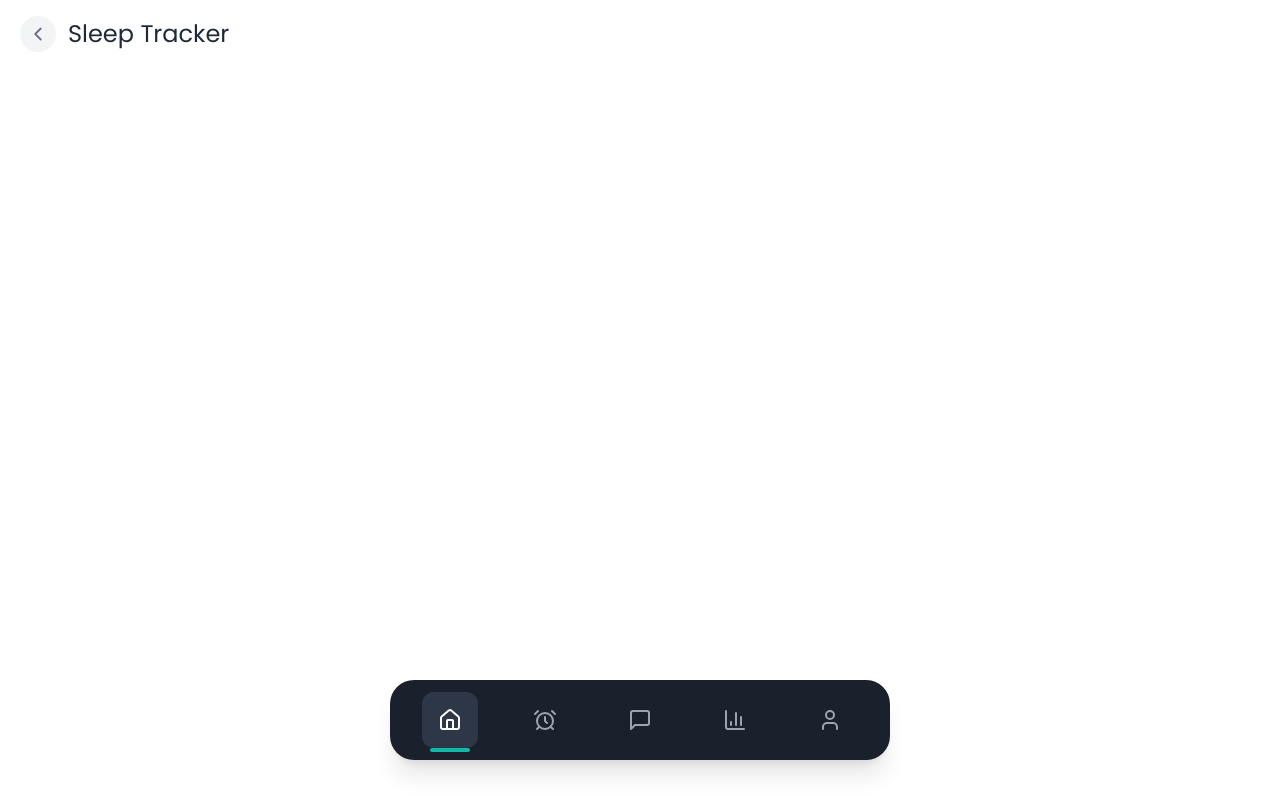
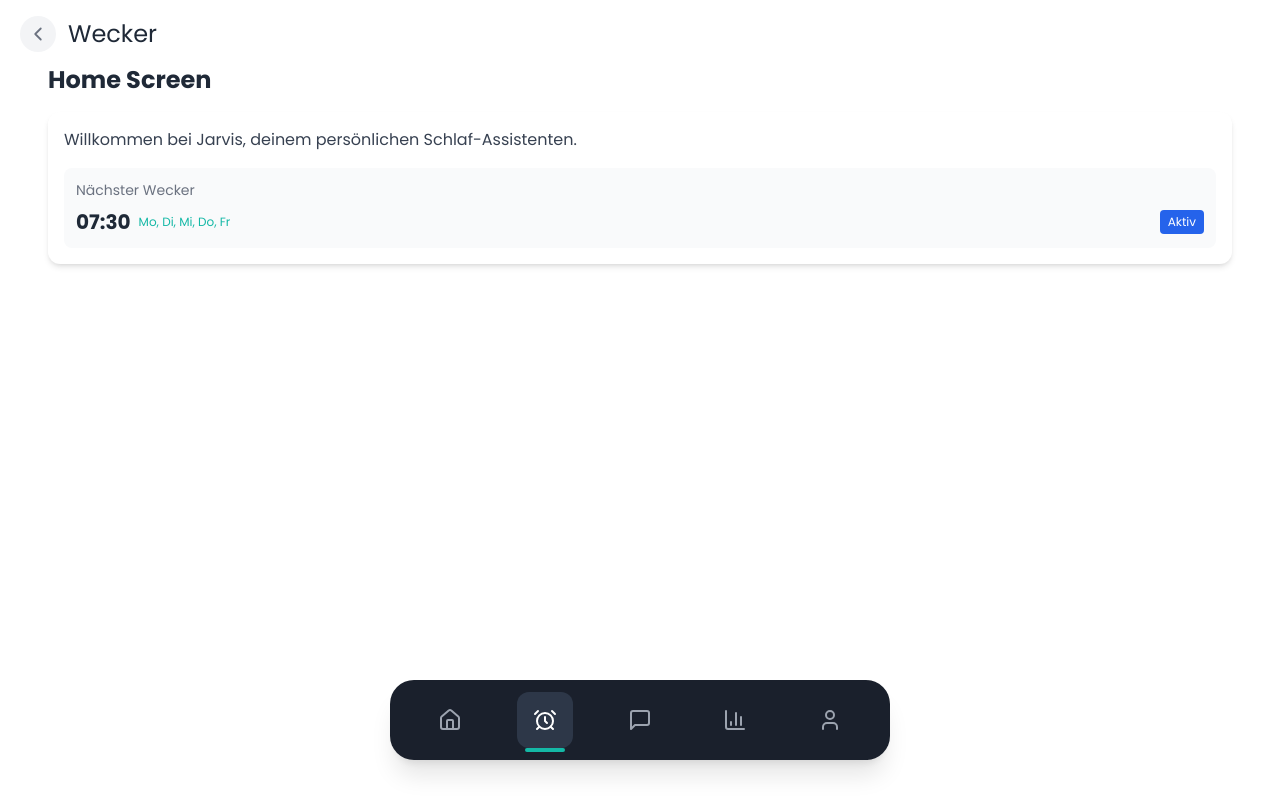
Before and after one commit to mathisarends/Jarvis-MKIII, a React (Vite) app in the folder frontend/: page /alarm in a window 1280 px wide. Built offline with nearby package versions, Linux system fonts and the light colour scheme; a web font is replaced by a local one.

Commit message:
Add routing and screens

```diff
--- a/frontend/package.json
+++ b/frontend/package.json
@@ -13,7 +13,8 @@
     "axios": "^1.6.7",
     "lucide-react": "^0.511.0",
     "react": "^18.2.0",
-    "react-dom": "^18.2.0"
+    "react-dom": "^18.2.0",
+    "react-router-dom": "^7.6.0"
   },
   "devDependencies": {
     "@types/react": "^18.2.56",
--- a/frontend/src/App.tsx
+++ b/frontend/src/App.tsx
@@ -1,13 +1,70 @@
-import HeaderComponent from "./components/headerComponent"
-import NavbarComponent from "./components/navbarComponent"
+import { BrowserRouter as Router, Routes, Route, useNavigate, useLocation } from "react-router-dom";
+import HomeScreen from "./features/homeScreen";
+import AlarmScreen from "./features/alarmScreen";
+import HeaderComponent from "./components/headerComponent";
+import NavbarComponent from "./components/navbarComponent";
+
+const HeaderWrapper = () => {
+  const navigate = useNavigate();
+  const location = useLocation();
+
+  const getTitle = () => {
+    switch (location.pathname) {
+      case "/":
+        return "Home";
+      case "/alarm":
+        return "Wecker";
+      case "/stats":
+        return "Statistik";
+      case "/profile":
+        return "Profil";
+      default:
+        return "Jarvis";
+    }
+  };
+
+  const handleBack = () => {
+    navigate(-1);
+  };
+
+  return <HeaderComponent title={getTitle()} onBackClick={handleBack} />;
+};
 
 function App() {
   return (
-    <>
-      <HeaderComponent />
-      <NavbarComponent />
-    </>
-  )
+    <Router>
+      <div className="max-w-7xl mx-auto px-4 sm:px-6 lg:px-8 relative">
+        <HeaderWrapper />
+
+        <Routes>
+          <Route path="/" element={<HomeScreen />} />
+          <Route path="/alarm" element={<AlarmScreen />} />
+        </Routes>
+
+        <NavbarComponentWithRouter />
+      </div>
+    </Router>
+  );
 }
 
-export default App
+const NavbarComponentWithRouter = () => {
+  const navigate = useNavigate();
+  const location = useLocation();
+
+  const getActiveRoute = () => {
+    const path = location.pathname;
+    if (path === "/") {
+      return "/home";
+    }
+    return path;
+  };
+
+  const handleNavigation = (route: string) => {
+    const targetRoute = route === "/home" ? "/" : route;
+    navigate(targetRoute);
+  };
+
+  return <NavbarComponent activeRoute={getActiveRoute()} onNavItemClick={handleNavigation} />;
+};
+
+export default App;
--- a/frontend/src/components/navbarComponent.tsx
+++ b/frontend/src/components/navbarComponent.tsx
@@ -1,4 +1,4 @@
-import { useState } from "react";
+import React, { useState } from "react";
 import { Home, AlarmClock, MessageSquare, BarChart3, User } from "lucide-react";
 
 interface NavItem {
@@ -7,9 +7,13 @@ interface NavItem {
   label: string;
 }
 
-const NavbarComponent: React.FC = () => {
-  const [activeRoute, setActiveRoute] = useState<string>("/home");
+// Define the props interface
+interface NavbarComponentProps {
+  activeRoute: string;
+  onNavItemClick: (route: string) => void;
+}
 
+const NavbarComponent: React.FC<NavbarComponentProps> = ({ activeRoute, onNavItemClick }) => {
   const navItems: NavItem[] = [
     { route: "/home", icon: "home", label: "Home" },
     { route: "/alarm", icon: "alarm", label: "Wecker" },
@@ -17,10 +21,6 @@ const NavbarComponent: React.FC = () => {
     { route: "/stats", icon: "stats", label: "Statistik" },
     { route: "/profile", icon: "profile", label: "Profil" },
   ];
-
-  const handleSetActive = (route: string) => {
-    setActiveRoute(route);
-  };
 
   const renderIcon = (iconName: string, isActive: boolean, isHovered: boolean) => {
     const iconColor = isActive || isHovered ? "#FFFFFF" : "#9CA3AF";
@@ -59,7 +59,7 @@ const NavbarComponent: React.FC = () => {
       {navItems.map((item, idx) => (
         <div
           key={item.route}
-          onClick={() => handleSetActive(item.route)}
+          onClick={() => onNavItemClick(item.route)}
           onMouseEnter={() => setHoveredIdx(idx)}
           onMouseLeave={() => setHoveredIdx(null)}
           className="flex items-center justify-center cursor-pointer relative select-none transition-all duration-300"
--- /dev/null
+++ b/frontend/src/features/alarmScreen.tsx
@@ -0,0 +1,25 @@
+import React from "react";
+
+const HomeScreen: React.FC = () => {
+  return (
+    <div className="pt-16 pb-20 px-4">
+      <h2 className="text-2xl font-bold text-gray-800 mb-4">Home Screen</h2>
+      <div className="bg-white rounded-xl p-4 shadow-md">
+        <p className="text-gray-700">Willkommen bei Jarvis, deinem persönlichen Schlaf-Assistenten.</p>
+
+        <div className="mt-4 bg-gray-50 rounded-lg p-3">
+          <p className="text-sm text-gray-500 mb-2">Nächster Wecker</p>
+          <div className="flex items-center justify-between">
+            <div className="flex items-center space-x-2">
+              <span className="text-xl text-gray-800 font-bold">07:30</span>
+              <span className="text-teal-500 text-xs">Mo, Di, Mi, Do, Fr</span>
+            </div>
+            <div className="bg-blue-600 text-white text-xs px-2 py-1 rounded">Aktiv</div>
+          </div>
+        </div>
+      </div>
+    </div>
+  );
+};
+
+export default HomeScreen;
--- /dev/null
+++ b/frontend/src/features/homeScreen.tsx
@@ -0,0 +1,25 @@
+import React from "react";
+
+const HomeScreen: React.FC = () => {
+  return (
+    <div className="pt-16 pb-20 px-4">
+      <h2 className="text-2xl font-bold text-gray-800 mb-4">Schlaf screen</h2>
+      <div className="bg-white rounded-xl p-4 shadow-md">
+        <p className="text-gray-700">Willkommen bei Jarvis, deinem persönlichen Schlaf-Assistenten.</p>
+
+        <div className="mt-4 bg-gray-50 rounded-lg p-3">
+          <p className="text-sm text-gray-500 mb-2">Nächster Wecker</p>
+          <div className="flex items-center justify-between">
+            <div className="flex items-center space-x-2">
+              <span className="text-xl text-gray-800 font-bold">07:30</span>
+              <span className="text-teal-500 text-xs">Mo, Di, Mi, Do, Fr</span>
+            </div>
+            <div className="bg-blue-600 text-white text-xs px-2 py-1 rounded">Aktiv</div>
+          </div>
+        </div>
+      </div>
+    </div>
+  );
+};
+
+export default HomeScreen;
--- a/frontend/tailwind.config.js
+++ b/frontend/tailwind.config.js
@@ -1,15 +1,12 @@
 /** @type {import('tailwindcss').Config} */
 export default {
-  content: [
-    "./index.html",
-    "./src/**/*.{js,ts,jsx,tsx}",
-  ],
+  content: ["./index.html", "./src/**/*.{js,ts,jsx,tsx}"],
   theme: {
     extend: {
       fontFamily: {
-        poppins: ['"Poppins"', 'sans-serif'],
+        poppins: ['"Poppins"', "sans-serif"],
       },
     },
   },
   plugins: [],
-}
+};
```
Also changed, not shown: 1 other file (tests, documents, lock files or other folders).
